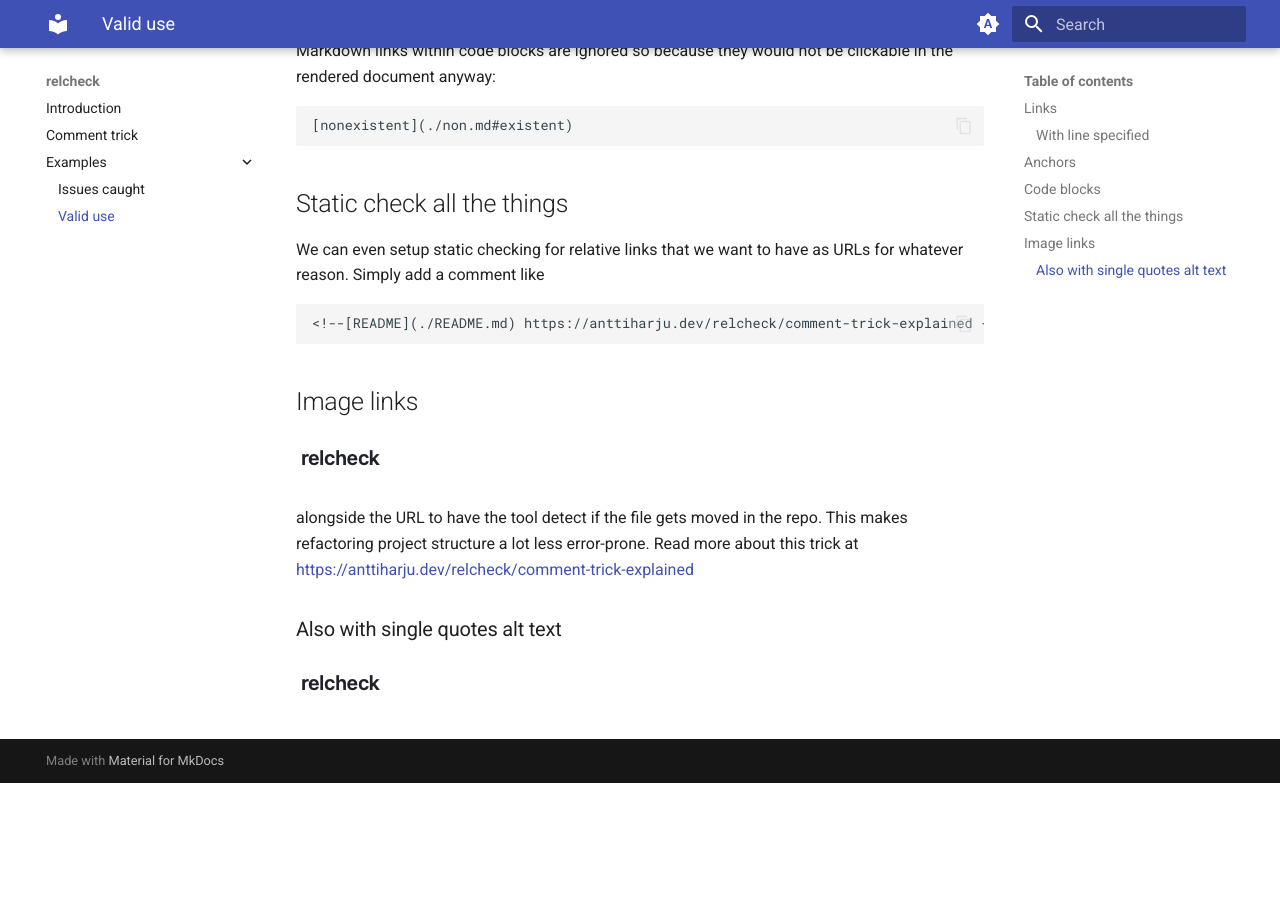
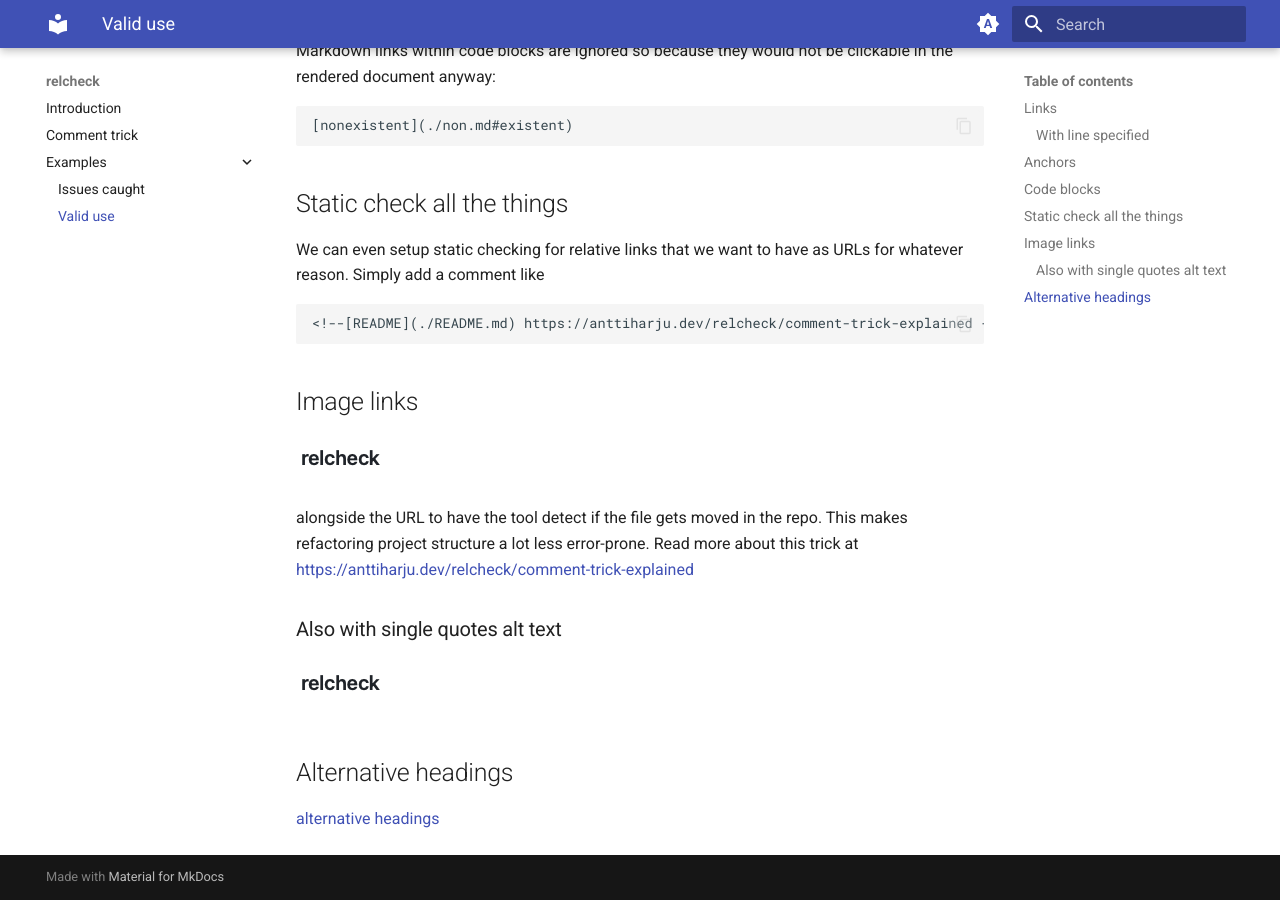
Before and after one commit to anttiharju/relcheck, an MkDocs documentation site: the page built from docs/examples/valid-use.md, in a window 1280 px wide and 900 px high, scrolled down 721 px. Built offline with MkDocs 1.6.1 and Material for MkDocs 9.7.7, drawn with Linux system fonts in a browser that asks for light colours; before the commit the page ends 1504 px from its top, so only the background shows below that.

Commit message:
Add a new test case

```diff
--- a/docs/examples/valid-use.md
+++ b/docs/examples/valid-use.md
@@ -43,3 +43,8 @@ alongside the URL to have the tool detect if the file gets moved in the repo. Th
 
 <!-- prettier-ignore -->
 ![relcheck](../relcheck.png 'alt text')
+
+Alternative headings
+---
+
+[alternative headings](./valid-use.md#alternative-headings)
```
